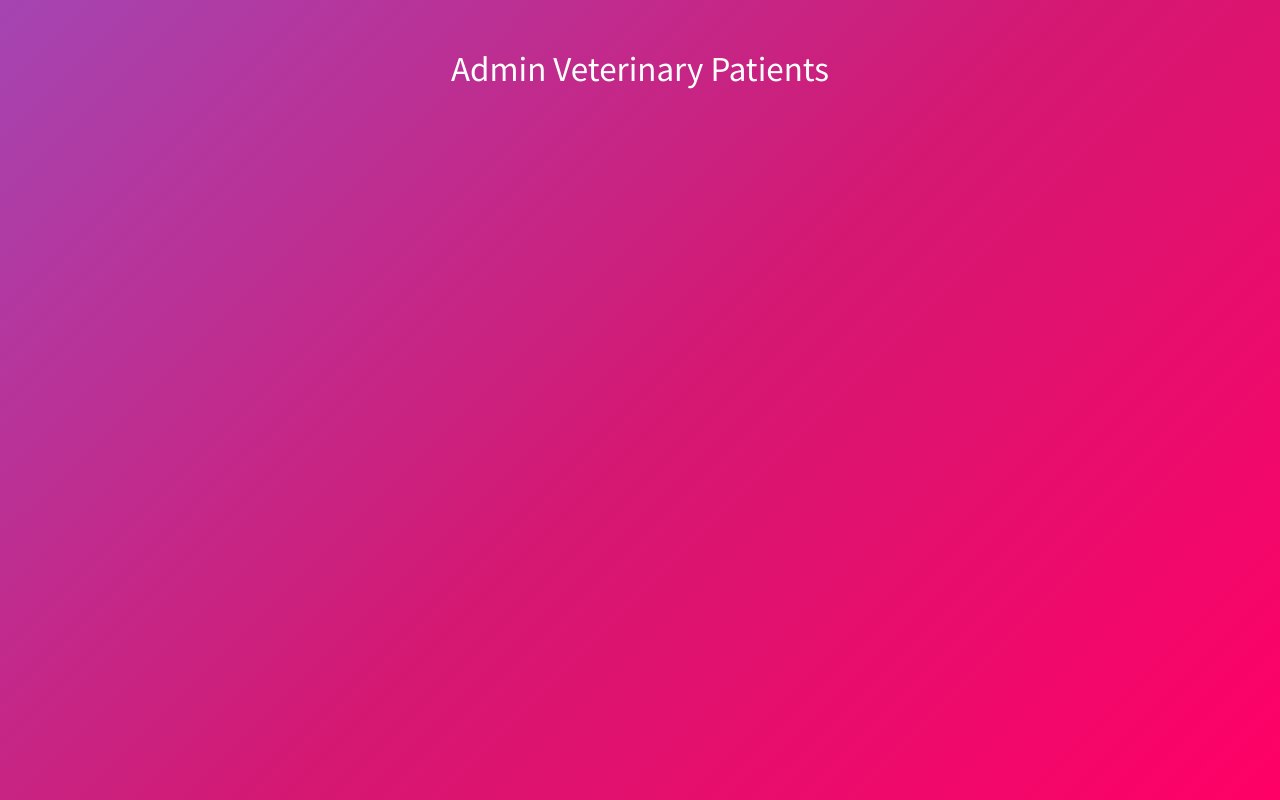
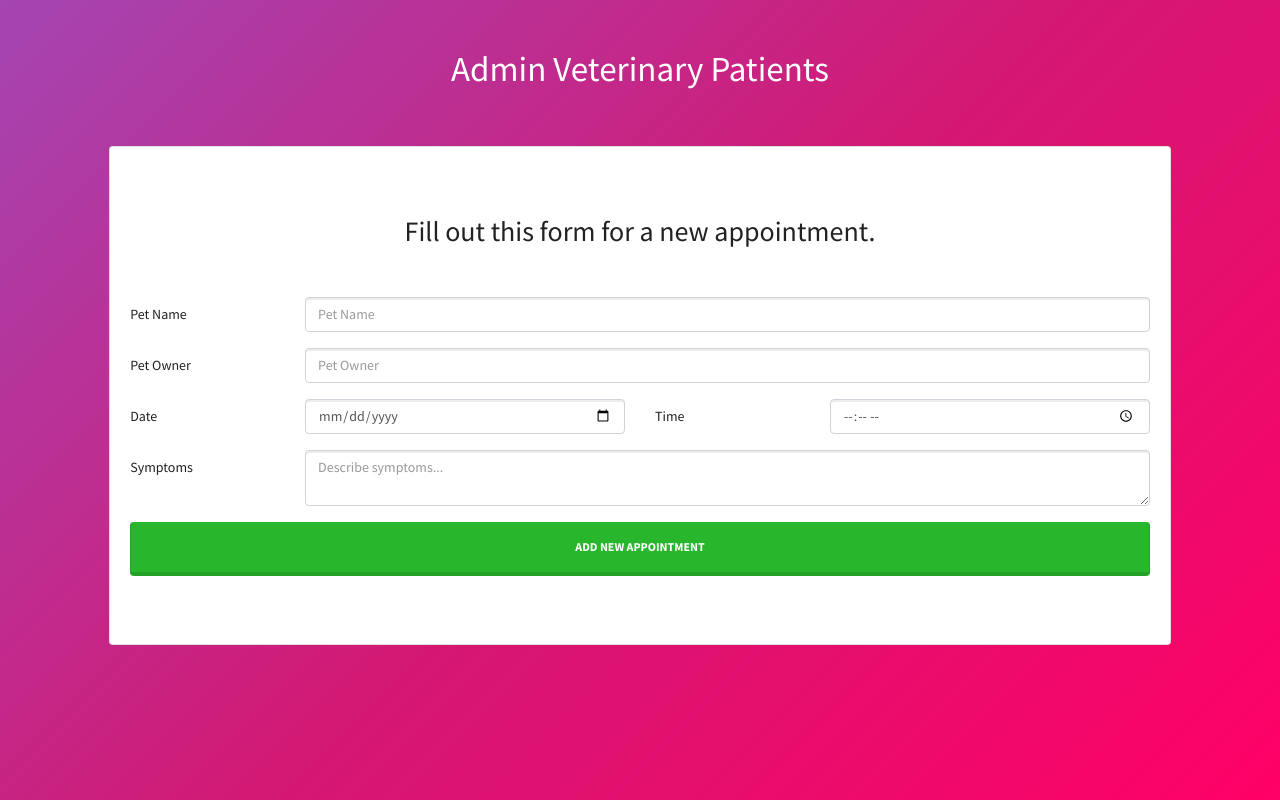
Before and after one commit to Llerena97/veterinary-patients-redux, a React (Create React App) app: page / in a window 1280 px wide. Built offline with nearby package versions, Linux system fonts and the light colour scheme.

Commit message:
Add NewAppointment Component

```diff
--- a/src/App.js
+++ b/src/App.js
@@ -1,6 +1,7 @@
 import React, { Component } from 'react';
 import './bootstrap.min.css';
 import Header from './components/Header'
+import NewAppointment from './components/NewAppointment'
 
 class App extends Component {
   render() {
@@ -9,6 +10,11 @@ class App extends Component {
         <Header
           title="Admin Veterinary Patients"
           />
+        <div className="row">
+          <div className="col-md-10 mx-auto">
+            <NewAppointment/>
+          </div>
+        </div>
       </div>
     );
   }
--- /dev/null
+++ b/src/components/NewAppointment.js
@@ -0,0 +1,80 @@
+import React, { Component } from 'react';
+
+class NewAppointment extends Component {
+  render() {
+    return (
+      <div className="card mt-5 py-5">
+        <div className="card-body">
+          <h2 className="card-title text-center mb-5">
+            Fill out this form for a new appointment.
+          </h2>
+          <form>
+            <div className="form-group row">
+              <label className="col-sm-4 col-lg-2 col-form-label">Pet Name</label>
+              <div className="col-sm-8 col-lg-10">
+                <input
+                  type="text"
+                  className="form-control"
+                  placeholder="Pet Name"
+                  name="pet"
+                />
+              </div>
+            </div>
+
+            <div className="form-group row">
+              <label className="col-sm-4 col-lg-2 col-form-label">Pet Owner</label>
+              <div className="col-sm-8 col-lg-10">
+                <input
+                  type="text"
+                  className="form-control"
+                  placeholder="Pet Owner"
+                  name="owner"
+                />
+              </div>
+            </div>
+
+            <div className="form-group row">
+              <label className="col-sm-4 col-lg-2 col-form-label">Date</label>
+              <div className="col-sm-8 col-lg-4">
+                <input
+                  type="date"
+                  className="form-control"
+                  name="date"
+                />
+              </div>
+              <label className="col-sm-4 col-lg-2 col-form-label">Time</label>
+              <div className="col-sm-8 col-lg-4">
+                <input
+                  type="time"
+                  className="form-control"
+                  name="time"
+                />
+              </div>
+            </div>
+
+            <div className="form-group row">
+              <label className="col-sm-4 col-lg-2 col-form-label">Symptoms</label>
+              <div className="col-sm-8 col-lg-10">
+                <textarea
+                  className="form-control"
+                  name="symptoms"
+                  placeholder="Describe symptoms..."
+                >
+                </textarea>
+              </div>
+            </div>
+
+            <input
+              type="submit"
+              className="py-3 mt-2 btn btn-success btn-block"
+              value="Add New Appointment"
+            />
+
+          </form>
+        </div>
+      </div>
+    );
+  }
+}
+
+export default NewAppointment;
```
